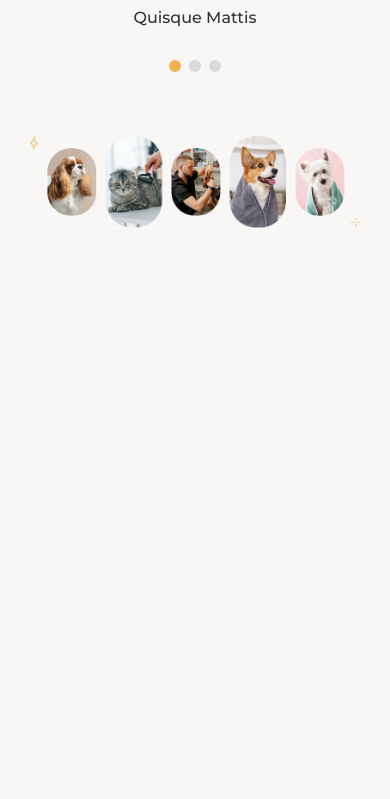
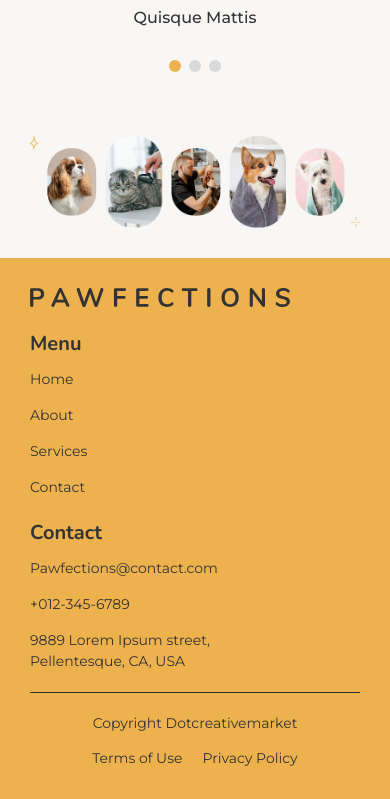
Before and after one commit to Sergei2010/pet-spa, a website built with Vite: page src/index.html in a window 390 px wide. Shown: the part 3433-4232 px from the top of the page. Before the commit the page ends 3691 px from the top, so only its background shows below. Built offline with nearby package versions, Linux system fonts and the light colour scheme; files whose address does not match are found by name.

Commit message:
feature: add footer

```diff
--- /dev/null
+++ b/src/css/blocks/footer-nav.css
@@ -0,0 +1,34 @@
+.footer-nav {
+  grid-column: span 2;
+
+  @media (max-width: 767px) {
+    width: 100%;
+  }
+}
+
+.footer-nav__title {
+  margin-bottom: 20px;
+
+  font-family: var(--second-family);
+  font-weight: 700;
+  font-size: 24px;
+  line-height: 150%;
+  text-transform: capitalize;
+  color: var(--333333);
+
+  @media (max-width: 767px) {
+    margin-bottom: 10px;
+    font-size: 20px;
+  }
+}
+
+.footer-nav__list {
+
+  li:not(:last-child) {
+    margin-bottom: 15px;
+  }
+
+  p:not(:last-child) {
+    margin-bottom: 15px;
+  }
+}
--- a/src/css/main.css
+++ b/src/css/main.css
@@ -15,6 +15,7 @@
 @import './blocks/service-block.css';
 @import './blocks/paw-list.css';
 @import './blocks/slide-item.css';
+@import './blocks/footer-nav.css';
 
 /* Sections */
 @import './sections/nav.css';
@@ -23,3 +24,4 @@
 @import './sections/section-treat.css';
 @import './sections/section-service.css';
 @import './sections/section-care.css';
+@import './sections/footer.css';
--- /dev/null
+++ b/src/css/sections/footer.css
@@ -0,0 +1,91 @@
+.footer {
+  padding: 75px 0 100px;
+  background-color: #edb24e;
+  color: var(--333333);
+
+  font-size: 16px;
+  line-height: 156%;
+
+  @media (max-width: 1199px) {
+    padding: 55px 0 72px;
+  }
+
+  @media (max-width: 767px) {
+    padding: 30px 0 30px;
+    font-size: 14px;
+    line-height: 150%;
+  }
+}
+
+.footer a{
+  color: var(--333333);
+}
+
+.footer__content {
+  display: grid;
+  grid-template-columns: repeat(10, 1fr);
+  gap: 20px;
+
+  margin-bottom: 35px;
+  padding-bottom: 35px;
+  border-bottom: 1px solid var(--333333);
+
+  @media (max-width: 1199px) {
+    grid-template-columns: repeat(4, 1fr);
+    row-gap: 40px;
+    margin-bottom: 20px;
+    padding-bottom: 40px;
+  }
+
+  @media (max-width: 767px) {
+  display: flex;
+    flex-direction: column;
+    row-gap: 20px;
+    padding-bottom: 20px;
+  }
+}
+
+.footer__logo {
+  grid-column: span 6;
+
+  @media (max-width: 1199px) {
+    grid-column: span 4;
+  }
+
+  @media (max-width: 767px) {
+  max-width: 260px;
+  }
+}
+
+.footer__nav-wrapper {
+  grid-column: span 4;
+  display: grid;
+  grid-template-columns: subgrid;
+  gap: 20px;
+
+  @media (max-width: 767px) {
+    flex-direction: column;
+    gap: 20px;
+  }
+}
+
+.footer__copyright {
+  display: flex;
+  align-items: center;
+  justify-content: space-between;
+
+  @media (max-width: 767px) {
+    flex-direction: column;
+    gap: 14px;
+  }
+}
+
+.footer__copyright-list {
+  display: flex;
+  gap: 70px;
+
+  @media (max-width: 767px) {
+    gap: 20px;
+    flex-wrap: nowrap;
+  }
+}
--- a/src/index.html
+++ b/src/index.html
@@ -14,6 +14,7 @@
 
 <body>
 
+<!-- Section Nav -->
 <nav class="nav">
     <div class="container">
       <div class="nav__row">
@@ -56,6 +57,7 @@
     </div>
 </nav>
 
+<!-- Section Header -->
 <header class="header">
     <div class="container">
       <div class="header__grid">
@@ -134,6 +136,7 @@
 
 <main>
 
+  <!-- Section Treat -->
   <section class="section section-treat">
     <div class="container container--medium">
       <div class="section-treat__grid">
@@ -165,6 +168,7 @@
     </div>
   </section>
 
+  <!-- Section Service -->
   <section class="section section-service">
     <div class="section-service__content">
       <div class="service-block">
@@ -197,6 +201,7 @@
     </div>
   </section>
 
+  <!-- Section Panes -->
   <section class="section section-panes">
     <div class="container">
       <picture>
@@ -221,6 +226,7 @@
     </div>
   </section>
 
+  <!-- Section Care -->
   <section class="section section-care">
     <div class="container container--medium">
       <div class="section-care__grid">
@@ -258,7 +264,7 @@
     </div>
   </section>
 
-  <!-- // Section Panes Two -->
+  <!-- Section Panes Two -->
   <section class="section section-panes-two">
     <div class="container">
       <picture>
@@ -283,7 +289,7 @@
     </div>
   </section>
 
-  <!-- // Section Slide -->
+  <!-- Section Slide -->
   <section class="section section-slide">
     <div class="container">
       <!-- Slider main container -->
@@ -338,7 +344,7 @@
     </div>
   </section>
 
-  <!-- // Section Panes Three -->
+  <!-- Section Panes Three -->
   <section class="section section-panes-two">
     <div class="container">
       <picture>
@@ -365,6 +371,50 @@
 
 </main>
 
+<!-- Section Footer -->
+<footer class="footer">
+  <div class="container">
+
+    <div class="footer__content">
+      <div class="footer__logo">
+        <img src="./img/footer/footer-logo.svg" alt="Logo">
+      </div>
+      <div class="footer__nav-wrapper">
+
+        <nav class="footer-nav">
+          <h3 class="footer-nav__title">Menu</h3>
+          <ul class="footer-nav__list">
+            <li><a href="#">Home</a></li>
+            <li><a href="#">About</a></li>
+            <li><a href="#">Services</a></li>
+            <li><a href="#">Contact</a></li>
+          </ul>
+        </nav>
+
+        <div class="footer-nav">
+          <h3 class="footer-nav__title">Contact</h3>
+          <ul class="footer-nav__list">
+            <li><a href="#">Pawfections@contact.com</a></li>
+            <li><a href="#">+012-345-6789</a></li>
+            <li><a href="#">9889 Lorem Ipsum street, <br>Pellentesque, CA, USA</a></li>
+          </ul>
+        </div>
+
+      </div>
+    </div>
+      <!-- // footer__content -->
+
+    <div class="footer__copyright">
+      <div class="footer__copyright-text">Copyright Dotcreativemarket</div>
+      <ul class="footer__copyright-list">
+        <li><a href="#">Terms of Use</a></li>
+        <li><a href="#">Privacy Policy</a></li>
+      </ul>
+    </div>
+
+  </div>
+</footer>
+
 <script src="./js/swiper/swiper-bundle.min.js"></script>
 <script src="./js/main.js"></script>
 </body>
```
